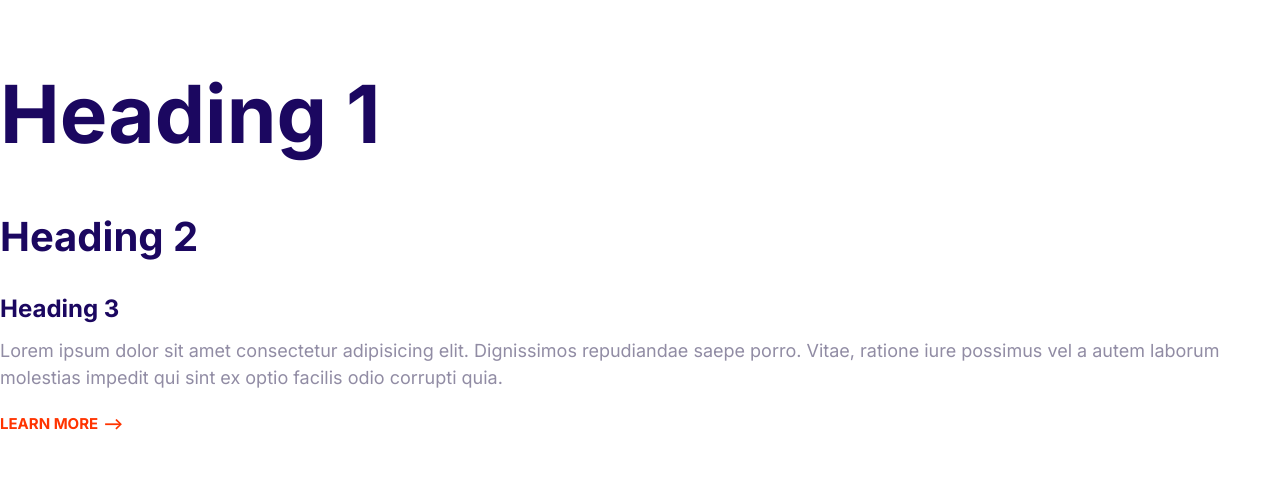
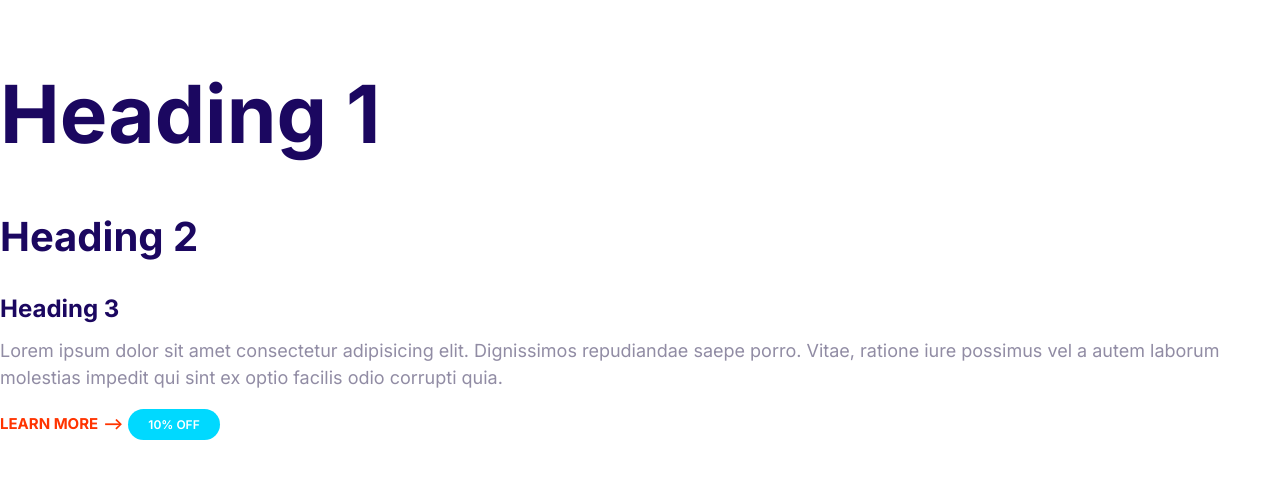
Before and after one commit to magriker/First_project, a plain HTML site: page html/index.html in a window 1280 px wide. Drawn offline with Linux system fonts and the light colour scheme.

Commit message:
Build badge components.

```diff
--- a/css/styles.css
+++ b/css/styles.css
@@ -89,3 +89,36 @@ a {
     font-size: 1.5rem;
   }
 }
+
+/* Badges */
+
+.badge {
+  border-radius: 20px;
+  font-size: 2rem;
+  font-weight: 600;
+  padding: 0.8rem 2rem;
+  white-space: nowrap;
+}
+
+.badge--primary {
+  background: var(--color-primary);
+  color: #fff;
+}
+
+.badge--secondary {
+  background: var(--color-secondary);
+  color: #fff;
+}
+
+.badge--small {
+  font-size: 1.6rem;
+}
+
+@media screen and (min-width: 1024px) {
+  .badge {
+    font-size: 1.5rem;
+  }
+  .badge--small {
+    font-size: 1.2rem;
+  }
+}
--- a/html/index.html
+++ b/html/index.html
@@ -8,7 +8,7 @@
     <link rel="preconnect" href="https://fonts.googleapis.com" />
     <link rel="preconnect" href="https://fonts.gstatic.com" crossorigin />
     <link
-      href="https://fonts.googleapis.com/css2?family=Inter:wght@400;700&display=swap"
+      href="https://fonts.googleapis.com/css2?family=Inter:wght@400;600;700&display=swap"
       rel="stylesheet"
     />
     <link rel="stylesheet" href="/css/normalize.css" />
@@ -25,5 +25,7 @@
     </p>
 
     <a href="#" class="link-arrow">Learn More</a>
+
+    <span class="badge badge--secondary badge--small">10% OFF</span>
   </body>
 </html>
```
Also changed, not shown: components/badges.html (added, +3 -0 lines).
